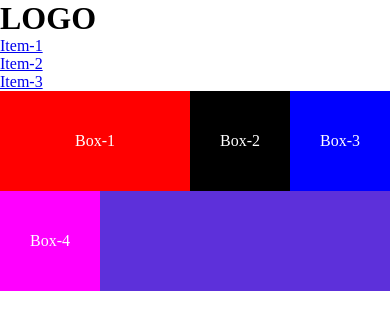
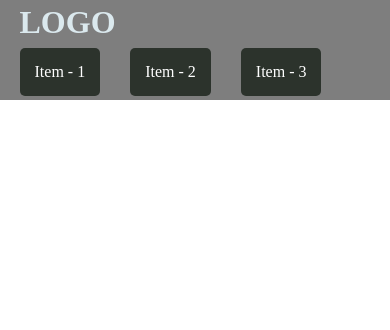
Before and after one commit to 1TDSPY-2024/exercicio-flex, a plain HTML site: page index.html in a window 390 px wide. Drawn offline with Linux system fonts and the light colour scheme.

Commit message:
Menu responsivo com flexbox

```diff
--- a/css/estilo.css
+++ b/css/estilo.css
@@ -4,7 +4,40 @@
     box-sizing: border-box;
 }
 
-.container{
+#topo{
+    display: flex;
+    background-color: #7e7e7e;
+    justify-content: space-between;
+    color: #DBE9EE;
+    align-items: center;
+    width: 100;
+    height: 100px;
+    flex-wrap: wrap;
+    padding: 0 5%;
+}
+
+#topo nav ul{
+    list-style: none;
+    display: flex;
+    gap: 30px;
+    flex-wrap: wrap;
+}
+
+.link a{
+    text-decoration: none;
+    color: #fff;
+    display: block;
+    padding: 15px;
+    background-color: #2c332c;
+    border-radius: 5px;
+    transition: all .4% ease-in-out;
+}
+
+.link a:hover{
+    background-color: #6e7d6e;
+}
+
+/* .container{
     display: flex;
     background-color: #5d30da;
     width: 100%;
@@ -42,4 +75,4 @@
 .box4{
     background-color: #ff00ff;
     flex-shrink: 2;
-}
+} */
--- a/index.html
+++ b/index.html
@@ -8,23 +8,25 @@
 </head>
 <body>
 
-    <header id="cabecalho">
+    <header id="topo">
         <h1>LOGO</h1>
         <nav>
             <ul>
-                <li class="link"><a href="#">Item-1</a></li>
-                <li class="link"><a href="#">Item-2</a></li>
-                <li class="link"><a href="#">Item-3</a></li>
+                <li class="link"><a href="#">Item - 1</a></li>
+                <li class="link"><a href="#">Item - 2</a></li>
+                <li class="link"><a href="#">Item - 3</a></li>
             </ul>
         </nav>
     </header>
+    <!--
+        <div class="container">
+        <div class="box1 box">Box-1</div>
+        <div class="box2 box"><span>Box-2</span></div>
+        <div class="box3 box">Box-3</div>
+        <div class="box4 box">Box-4</div>
+        </div>
+    -->
 
-    <div class="container">
-       <div class="box1 box">Box-1</div>
-       <div class="box2 box"><span>Box-2</span></div>
-       <div class="box3 box">Box-3</div>
-       <div class="box4 box">Box-4</div>
-    </div>
 
 </body>
 </html>
```
